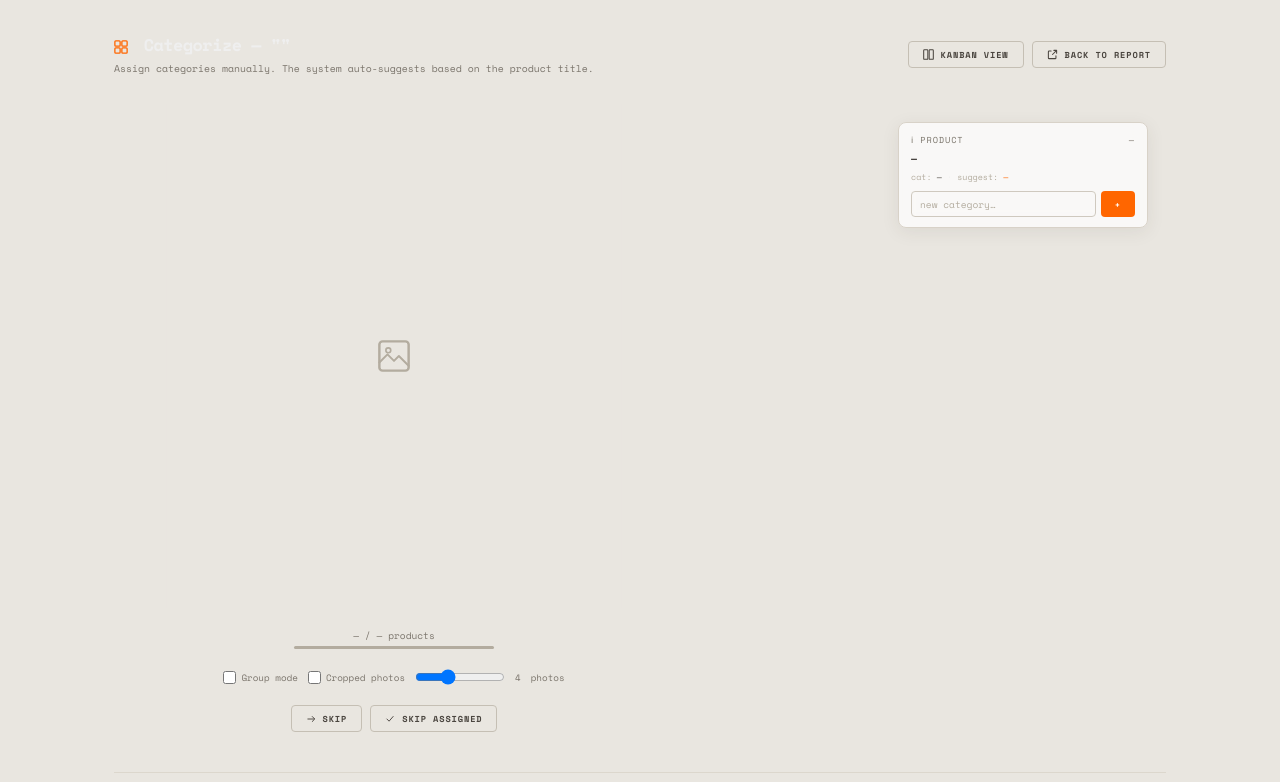
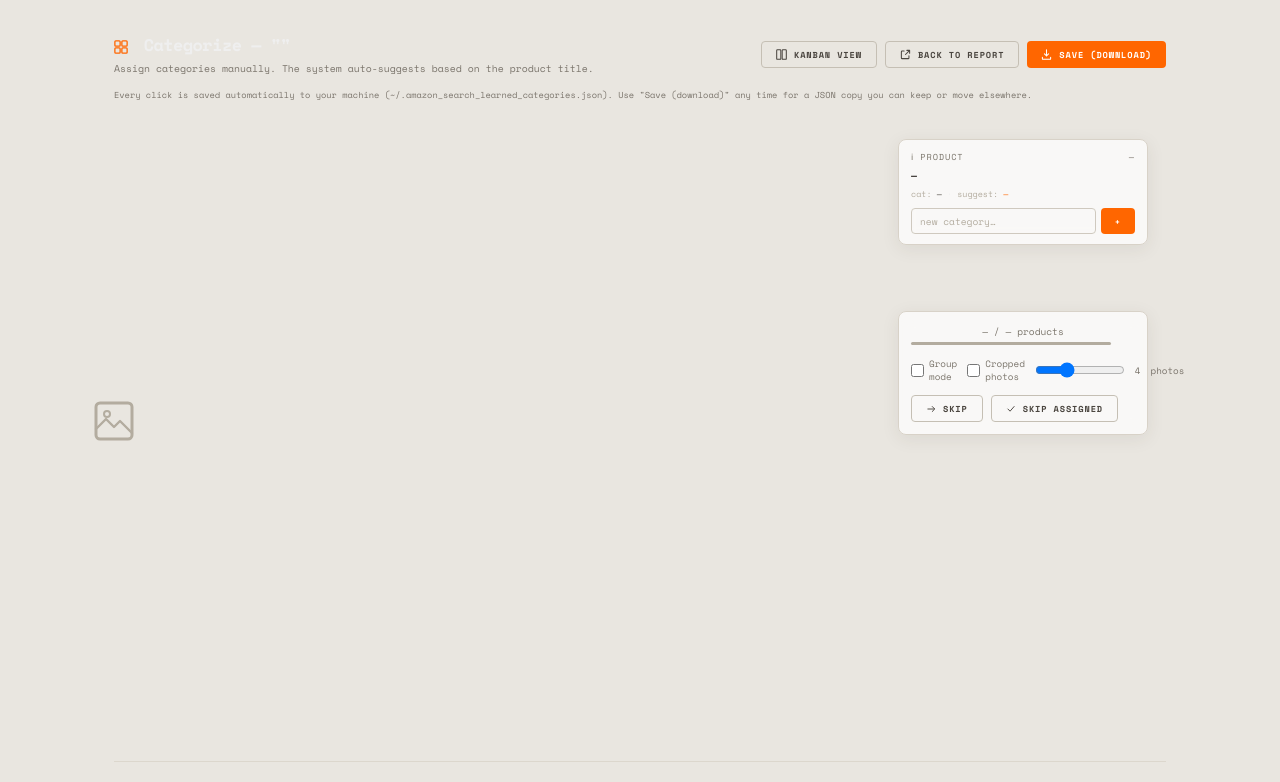
Before and after one commit to 03gilbe-design/amazon-search, a Flask app: template webui/templates/categorize.html in a window 1280 px wide. Shown: the part 52-834 px from the top of the page. Run offline with Flask 3, Linux system fonts and the light colour scheme; the template is opened without the code that fills it, so the values that code supplies are empty; some libraries are stand-ins or nearby versions.

Commit message:
feat: sleep-only dataset filter, photo dedup, explicit Save/Download button
- app: /categorize/dataset now filters to sleep-related products only
  (_SLEEP_INCLUDE/_SLEEP_EXCLUDE keyword lists) — the shared on-disk cache holds
  other projects (car subwoofers, eye cream, generic smart rings) and that noise
  doesn't belong in a sleep-labeling dataset. Verified: 1148 -> 320 products,
  zero "subwoofer" titles left
- dedup by thumbnail URL: 47 groups where different ASINs listed the exact same
  photo (same product relisted) — kept one per photo instead of asking twice
- export: fixed crash on the synthetic dataset job (_P lacks stars/reviews/
  prime; export used direct attribute access) — now getattr with None default
- categorize.html: explicit orange "Save (download)" button next to "Back to
  report" — downloads the full labeled dataset as JSON any time, on top of the
  automatic every-click save to ~/.amazon_search_learned_categories.json

Verified end to end: categorize/dataset 200, export .json/.csv 200, a category
assignment round-trips through set_category and lands in the on-disk _global
map — confirms every click really is saved before you close the browser.

Co-Authored-By: Claude Fable 5 <noreply@anthropic.com>

```diff
--- a/webui/app.py
+++ b/webui/app.py
@@ -137,8 +137,27 @@ class _P:
         self.price = d.get("price")
         self.price_str = d.get("price_str")
         self.brand = d.get("brand")
+        self.link = d.get("link") or (f"https://www.amazon.it/dp/{self.asin}" if self.asin else "#")
         self.category = cat
         self.family_id = None
+
+
+# dataset = solo prodotti sonno-correlati: la cache su disco è condivisa con
+# progetti non-sonno (subwoofer auto, occhiaie, smart ring generico...) — quel
+# rumore va escluso esplicitamente, un match debole non basta.
+_SLEEP_INCLUDE = ("sonno", "dormire", "notte", "sleep", "cervical", "collare",
+                  "neck", "russamento", "snor", "cpap", "apnea", "mascherina",
+                  "eye mask", "cuscino", "pillow", "guanciale", "materasso",
+                  "trazione", "anti-russ")
+_SLEEP_EXCLUDE = ("subwoofer", "altoparlante", "cassa acustica", "bluetooth speaker",
+                  "minoxidil", "occhiaie", "eye cream", "crema")
+
+
+def _is_sleep_related(title: str) -> bool:
+    t = (title or "").lower()
+    if any(kw in t for kw in _SLEEP_EXCLUDE):
+        return False
+    return any(kw in t for kw in _SLEEP_INCLUDE)
 
 
 def _build_dataset_job() -> None:
@@ -155,9 +174,20 @@ def _build_dataset_job() -> None:
         if not isinstance(items, list):
             continue
         for it in items:
-            if isinstance(it, dict) and it.get("asin") and it.get("thumbnail"):
+            if (isinstance(it, dict) and it.get("asin") and it.get("thumbnail")
+                    and _is_sleep_related(it.get("title", ""))):
                 seen.setdefault(it["asin"], it)
-    products = [_P(d, lookup.get(a)) for a, d in seen.items()]
+    # dedup: stesso URL foto tra ASIN diversi = stesso listing rivenduto,
+    # tienine uno solo (il primo visto) per non etichettare copie identiche
+    seen_thumbs: set[str] = set()
+    deduped = {}
+    for asin, d in seen.items():
+        th = d.get("thumbnail")
+        if th in seen_thumbs:
+            continue
+        seen_thumbs.add(th)
+        deduped[asin] = d
+    products = [_P(d, lookup.get(a)) for a, d in deduped.items()]
     JOBS["dataset"] = {"status": "done", "log": [], "error": None,
                        "result": _DatasetResult(products), "params": {}}
 
@@ -175,7 +205,7 @@ def categorize(job_id):
     items = [{"asin": p.asin, "title": p.title, "thumbnail": p.thumbnail,
               "price": p.price, "price_str": p.price_str, "brand": p.brand,
               "family_id": getattr(p, "family_id", None),
-              "category": getattr(p, "category", None)}
+              "link": p.link, "category": getattr(p, "category", None)}
              for p in result.products]
     existing = sorted({getattr(p, "category", None) for p in result.products}
                       - {None, ""})
@@ -209,7 +239,8 @@ def export(job_id, fmt):
         return jsonify({"error": "unknown job"}), 404
     result = job["result"]
     rows = [{"asin": p.asin, "title": p.title, "brand": p.brand, "price": p.price,
-             "stars": p.stars, "reviews": p.reviews, "prime": p.prime,
+             "stars": getattr(p, "stars", None), "reviews": getattr(p, "reviews", None),
+             "prime": getattr(p, "prime", None),
              "category": getattr(p, "category", None),
              "family_id": getattr(p, "family_id", None),
              "dedup_note": getattr(p, "dedup_note", None),
--- a/webui/templates/categorize.html
+++ b/webui/templates/categorize.html
@@ -17,7 +17,14 @@ body { background:#e9e6e0; }
 /* foto prodotto: multiply toglie visivamente lo sfondo bianco sul griege */
 .cat-light .sf-center img, .cat-light .sf-group-img, .cat-light .sf-stack-img
   { mix-blend-mode:multiply; background:transparent !important; border:none !important; }
-.sunflower-wrap { width:560px; height:620px; margin:0 auto; transform-origin:top center; background:#e9e6e0; }
+.sunflower-wrap { width:100%; height:640px; margin:0; background:#e9e6e0; }
+.sf-circle { font-size:0.74rem !important; font-weight:600; }
+.sf-stack-img { cursor:grab; pointer-events:auto !important; }
+.sf-stack-img:active { cursor:grabbing }
+#sf-amazon { position:absolute; left:50%; top:-16px; transform:translateX(-50%); width:34px; height:34px;
+  border-radius:50%; background:#e47911; color:#fff; display:none; align-items:center; justify-content:center;
+  font-size:16px; text-decoration:none; z-index:60; box-shadow:0 3px 10px rgba(228,121,17,.45) }
+.sf-center:hover #sf-amazon { display:flex }
 /* centro: foto LIBERA, niente ritaglio circolare */
 .cat-light .sf-center { width:190px !important; height:190px !important; border:none !important;
   border-radius:0 !important; overflow:visible !important; background:transparent !important; }
@@ -83,7 +90,17 @@ body { background:#e9e6e0; }
         </svg>
         Back to report
       </a>
+      <a class="btn btn-orange btn-sm" href="/export/{{ job_id }}.json" download id="save-btn">
+        <svg width="11" height="11" viewBox="0 0 16 16" fill="none">
+          <path d="M8 1v9m0 0l-3-3m3 3l3-3M2 12v2a1 1 0 001 1h10a1 1 0 001-1v-2" stroke="currentColor" stroke-width="1.5" stroke-linecap="round" stroke-linejoin="round"/>
+        </svg>
+        Save (download)
+      </a>
     </div>
+  </div>
+  <div style="font-size:0.62rem;color:var(--dim);margin:-16px 0 20px">
+    <span id="autosave-note">Every click is saved automatically to your machine (~/.amazon_search_learned_categories.json).</span>
+    Use "Save (download)" any time for a JSON copy you can keep or move elsewhere.
   </div>
 
   <!-- ── SUNFLOWER VIEW ────────────────────────────────────────────────── -->
@@ -95,6 +112,7 @@ body { background:#e9e6e0; }
         <div class="sunflower-wrap" id="sunflower">
           <!-- center image -->
           <div class="sf-center" id="sf-img-wrap">
+            <a id="sf-amazon" href="#" target="_blank" title="View on Amazon">&#128722;</a>
             <img id="sf-img" src="" alt="" style="display:none"/>
             <svg id="sf-ph" width="48" height="48" viewBox="0 0 24 24" fill="none" style="color:var(--muted)">
               <rect x="3" y="3" width="18" height="18" rx="2" stroke="currentColor" stroke-width="1.5"/>
@@ -105,6 +123,29 @@ body { background:#e9e6e0; }
           <!-- category circles rendered by JS -->
         </div>
 
+      </div>
+
+      <!-- overlay info riducibile (chiaramente sopra il girasole) -->
+      <div id="sf-overlay" class="glass" style="padding:10px 12px">
+        <div class="ov-head" onclick="document.getElementById('sf-overlay').classList.toggle('collapsed')">
+          <span>ℹ product</span><span id="ov-toggle">—</span>
+        </div>
+        <div class="ov-body">
+          <div style="font-size:0.7rem;font-weight:700;line-height:1.35;margin:6px 0 4px;color:var(--text)" id="sf-title">—</div>
+          <div style="font-size:0.68rem;color:var(--orange)" id="sf-price"></div>
+          <div style="font-size:0.6rem;color:var(--dim)" id="sf-brand"></div>
+          <div style="margin-top:6px;font-size:0.6rem">
+            <span style="color:var(--muted)">cat:</span> <span id="sf-current-cat" style="color:var(--sub)">—</span>
+            · <span style="color:var(--muted)">suggest:</span> <span id="sf-suggest" style="color:var(--orange)">—</span>
+          </div>
+          <div style="display:flex;gap:5px;margin-top:8px">
+            <input type="text" id="new-cat-input" placeholder="new category…"
+                   style="flex:1;font-size:0.68rem;padding:5px 8px"/>
+            <button class="btn btn-orange btn-sm" onclick="addCategory()">+</button>
+          </div>
+        </div>
+      </div>
+      <div id="sf-side" class="glass" style="position:absolute;right:18px;top:190px;width:250px;padding:12px;display:flex;flex-direction:column;gap:12px;z-index:40">
         <!-- progress -->
         <div style="text-align:center">
           <div style="font-size:0.68rem;color:var(--dim);margin-bottom:4px">
@@ -143,28 +184,7 @@ body { background:#e9e6e0; }
             </svg>
             <span id="skip-assigned-label">Skip assigned</span>
           </button>
-        </div>
-      </div>
 
-      <!-- overlay info riducibile (chiaramente sopra il girasole) -->
-      <div id="sf-overlay" class="glass" style="padding:10px 12px">
-        <div class="ov-head" onclick="document.getElementById('sf-overlay').classList.toggle('collapsed')">
-          <span>ℹ product</span><span id="ov-toggle">—</span>
-        </div>
-        <div class="ov-body">
-          <div style="font-size:0.7rem;font-weight:700;line-height:1.35;margin:6px 0 4px;color:var(--text)" id="sf-title">—</div>
-          <div style="font-size:0.68rem;color:var(--orange)" id="sf-price"></div>
-          <div style="font-size:0.6rem;color:var(--dim)" id="sf-brand"></div>
-          <div style="margin-top:6px;font-size:0.6rem">
-            <span style="color:var(--muted)">cat:</span> <span id="sf-current-cat" style="color:var(--sub)">—</span>
-            · <span style="color:var(--muted)">suggest:</span> <span id="sf-suggest" style="color:var(--orange)">—</span>
-          </div>
-          <div style="display:flex;gap:5px;margin-top:8px">
-            <input type="text" id="new-cat-input" placeholder="new category…"
-                   style="flex:1;font-size:0.68rem;padding:5px 8px"/>
-            <button class="btn btn-orange btn-sm" onclick="addCategory()">+</button>
-          </div>
-        </div>
       </div>
       <div id="cat-list-wrap" style="display:none"></div>
       <div id="sf-toast"><span id="sf-toast-msg"></span><button onclick="undoDelete()">Undo</button></div>
@@ -271,10 +291,9 @@ function undoDelete() {
 
 function fitSunflower() {
   const wrap = document.getElementById('sunflower');
-  const avail = window.innerHeight - wrap.getBoundingClientRect().top - 150;
-  const k = Math.min(1, avail / 620, (window.innerWidth - 60) / 560);
-  wrap.style.transform = 'scale(' + Math.max(k, 0.5) + ')';
-  wrap.style.marginBottom = (620 * (Math.max(k, 0.5) - 1)) + 'px';
+  const h = Math.max(420, window.innerHeight - wrap.getBoundingClientRect().top - 40);
+  wrap.style.height = h + 'px';
+  renderSunflower();
 }
 window.addEventListener('resize', fitSunflower);
 fitSunflower();
@@ -333,80 +352,89 @@ function renderGroupCenter(group) {
   });
 }
 
-// album stacks: assigned thumbnails pile up under each category circle,
-// semi-overlapping with scattered angles — visible history of your picks
-function renderStacks(sf, cat, x, y, color) {
+// album stacks: pila a ventaglio APPENA FUORI dal cerchio lungo il suo raggio,
+// foto trascinabili anche DOPO l'assegnazione (drag su un altro cerchio = sposta)
+function renderStacks(sf, cat, ccx, ccy, angle, color) {
   const thumbs = ALL_PRODUCTS.filter(p => p.category === cat && p.thumbnail
-                                     && /^https?:\/\//.test(p.thumbnail)).slice(-5);
+                                     && /^https?:\/\//.test(p.thumbnail)).slice(-6);
+  const dirx = Math.cos(angle), diry = Math.sin(angle);
+  const perx = -diry, pery = dirx;   // perpendicolare: il ventaglio si apre di lato
+  const bx = ccx + dirx * 92, by = ccy + diry * 92;
   thumbs.forEach((p, i) => {
     const im = document.createElement('img');
     im.className = 'sf-circle sf-stack-img';
-    if (p.thumbnail) im.src = p.thumbnail;
-    const jit = (h => (h % 17) - 8)([...p.asin].reduce((a, c) => a + c.charCodeAt(0), 0));
-    // direzione radiale: le foto si accumulano fuori dal cerchio, mai su barra/testi
-    const dx = (x + 42 - 280) / 215, dy = (y + 42 - 300) / 215;
+    im.src = p.thumbnail;
+    im.title = (p.title || '').slice(0, 60) + ' — drag to move';
+    im.draggable = true;
+    const k = i - (thumbs.length - 1) / 2;
+    const jit = (h => (h % 11) - 5)([...p.asin].reduce((a, c) => a + c.charCodeAt(0), 0));
     im.style.cssText = 'position:absolute;width:56px;height:56px;object-fit:contain;'
-      + 'border-radius:6px;'
-      + 'left:' + (x + 14 + dx * (64 + i * 15) + jit / 2) + 'px;'
-      + 'top:'  + (y + 14 + dy * (64 + i * 15) + (i % 2) * 8) + 'px;'
-      + 'transform:rotate(' + (jit + i * 5) + 'deg);z-index:2;pointer-events:none';
+      + 'left:' + (bx + perx * k * 20 + dirx * Math.abs(k) * 8 - 28) + 'px;'
+      + 'top:'  + (by + pery * k * 20 + diry * Math.abs(k) * 8 - 28) + 'px;'
+      + 'transform:rotate(' + (jit + k * 7) + 'deg);z-index:' + (10 + i);
+    im.addEventListener('dragstart', e => { e.dataTransfer.setData('text/plain', p.asin); im.style.opacity = '.4'; });
+    im.addEventListener('dragend', () => { im.style.opacity = '1'; });
     sf.appendChild(im);
   });
 }
 
 function renderSunflower() {
   const sf = document.getElementById('sunflower');
-  // Remove old circles
-  sf.querySelectorAll('.sf-circle').forEach(el => el.remove());
+  sf.querySelectorAll('.sf-circle, .sf-circle-holder').forEach(el => el.remove());
 
   const allCats = [...categories, '+'];
   const n = allCats.length;
-  const r = 215; // radius
-  const cx = 280, cy = 300; // center of 560×680 wrap
+  const W = sf.clientWidth || 900, H = sf.clientHeight || 640;
+  const cx = W / 2, cy = H / 2;
+  // ELLISSE, non cerchio: lo schermo è rettangolare, usiamo la larghezza
+  const rx = Math.max(W / 2 - 190, 220), ry = Math.max(H / 2 - 120, 160);
+  const CS = 96;
 
   allCats.forEach((cat, i) => {
     const angle = (2 * Math.PI * i / n) - Math.PI / 2;
-    const x = cx + Math.cos(angle) * r - 42;
-    const y = cy + Math.sin(angle) * r - 42;
+    const ccx = cx + Math.cos(angle) * rx, ccy = cy + Math.sin(angle) * ry;
     const circle = document.createElement('div');
     circle.className = 'sf-circle' + (cat === '+' ? ' add-cat' : '');
-    circle.style.left = x + 'px';
-    circle.style.top  = y + 'px';
+    circle.style.left = '0px'; circle.style.top = '0px';
+    circle.style.width = CS + 'px'; circle.style.height = CS + 'px';
     circle.style.borderColor = cat !== '+' ? catColor(i) + '88' : '';
+
+    const holder = document.createElement('div');
+    holder.className = 'sf-circle-holder';
+    holder.style.cssText = 'position:absolute;left:' + (ccx - CS / 2) + 'px;top:'
+      + (ccy - CS / 2) + 'px;width:' + CS + 'px;height:' + CS + 'px;z-index:20';
 
     if (cat === '+') {
       circle.textContent = '+';
       circle.title = 'Add new category';
-      circle.onclick = () => {
-        document.getElementById('new-cat-input').focus();
+      // niente focus su input (magari è chiuso): prompt diretto, funziona sempre
+      holder.onclick = () => {
+        const name = prompt('New category name:');
+        if (name && name.trim() && !categories.includes(name.trim())) {
+          categories.push(name.trim()); persistCats(); renderSunflower();
+        }
       };
     } else {
       circle.textContent = cat;
-      circle.style.fontSize = cat.length > 12 ? '0.52rem' : '0.6rem';
+      if (cat.length > 14) circle.style.fontSize = '0.6rem';
       circle.dataset.cat = cat;
       const group = isGroupMode() ? currentGroup() : null;
       const prod = ALL_PRODUCTS[currentIdx % ALL_PRODUCTS.length];
       const suggested = autoSuggest(group ? group[0] : prod);
       if (suggested === cat) circle.classList.add('suggested');
-      circle.onclick = () => {
+      // click sull'INTERA area del nodo, non solo sul cerchio interno
+      holder.onclick = () => {
         const targets = group || [prod];
         Promise.all(targets.map(t => assignCategory(t.asin, cat)))
           .then(() => advanceSunflower());
       };
-      // drop di una singola foto trascinata dal gruppo centrale
-      circle.addEventListener('dragover', e => { e.preventDefault(); circle.classList.add('suggested'); });
-      circle.addEventListener('dragleave', () => { if (suggested !== cat) circle.classList.remove('suggested'); });
-      circle.addEventListener('drop', e => {
+      holder.addEventListener('dragover', e => { e.preventDefault(); circle.classList.add('suggested'); });
+      holder.addEventListener('dragleave', () => { if (suggested !== cat) circle.classList.remove('suggested'); });
+      holder.addEventListener('drop', e => {
         e.preventDefault();
         const asin = e.dataTransfer.getData('text/plain');
         if (asin) assignCategory(asin, cat).then(() => renderCurrentProduct());
       });
-      renderStacks(sf, cat, x, y, catColor(i));
-      // mini-strumenti al passaggio: rinomina / elimina categoria
-      const holder = document.createElement('div');
-      holder.className = 'sf-circle-holder';
-      holder.style.cssText = 'position:absolute;left:' + x + 'px;top:' + y + 'px;width:84px;height:84px';
-      circle.style.left = '0px'; circle.style.top = '0px';
       const tools = document.createElement('div');
       tools.className = 'sf-tools';
       tools.style.cssText += 'top:-10px;right:-6px;position:absolute';
@@ -417,13 +445,11 @@ function renderSunflower() {
       bDel.className = 'sf-tool del'; bDel.textContent = '✕'; bDel.title = 'Delete';
       bDel.onclick = e => { e.stopPropagation(); deleteCategory(cat); };
       tools.append(bEdit, bDel);
-      holder.append(circle, tools);
-      holder.classList.add('sf-circle');  // così il cleanup lo rimuove
-      holder.style.background = 'none'; holder.style.border = 'none';
-      sf.appendChild(holder);
-      return;
+      holder.appendChild(tools);
+      renderStacks(sf, cat, ccx, ccy, angle, catColor(i));
     }
-    sf.appendChild(circle);
+    holder.insertBefore(circle, holder.firstChild);
+    sf.appendChild(holder);
   });
 }
 
@@ -471,6 +497,7 @@ function renderCurrentProduct() {
     ph.style.display  = 'block';
   }
 
+  document.getElementById('sf-amazon').href = p.link || '#';
   document.getElementById('sf-title').textContent = p.title || '—';
   document.getElementById('sf-price').textContent = p.price_str || '';
   document.getElementById('sf-brand').textContent = p.brand ? ('Brand: ' + p.brand) : '';
```
